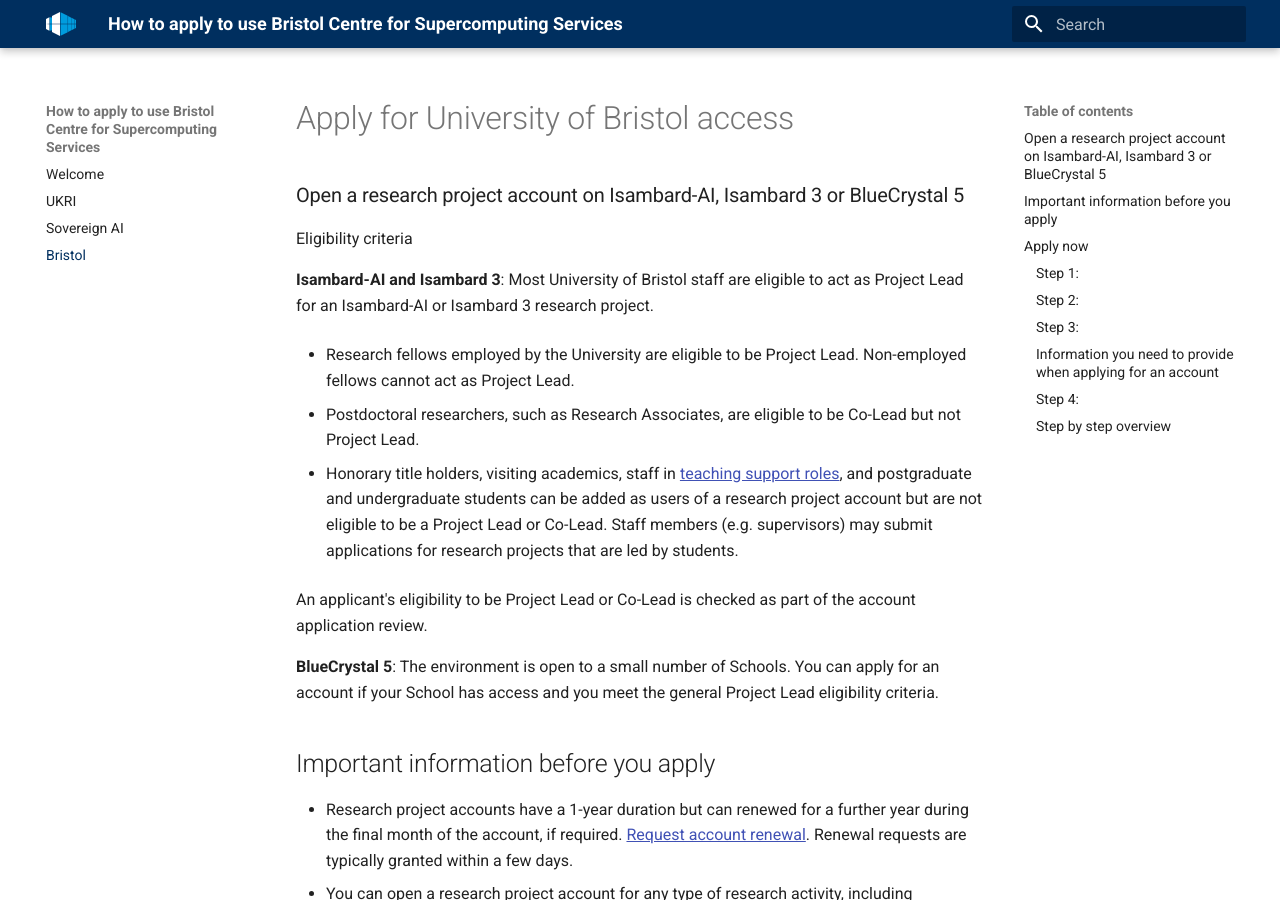
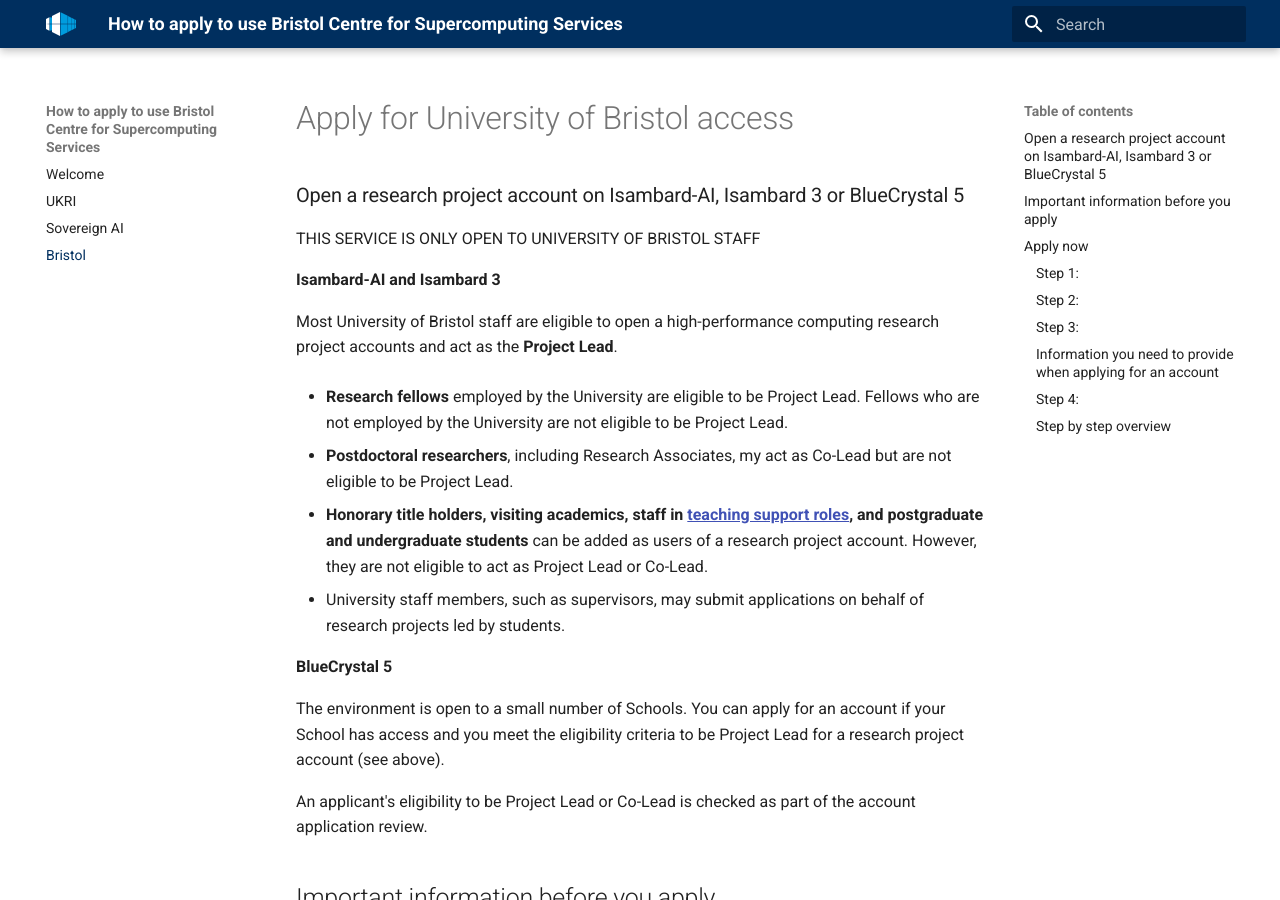
Before and after one commit to isambard-sc/apply.isambard.ac.uk, an MkDocs documentation site: the page built from docs/bristol/index.md, in a window 1280 px wide and 900 px high. Built offline with MkDocs 1.6.1 and Material for MkDocs 9.7.7, drawn with Linux system fonts in a browser that asks for light colours.

Commit message:
Update index.md

```diff
--- a/docs/bristol/index.md
+++ b/docs/bristol/index.md
@@ -7,19 +7,27 @@
 
 ### Open a research project account on Isambard-AI, Isambard 3 or BlueCrystal 5
 
-Eligibility criteria
+THIS SERVICE IS ONLY OPEN TO UNIVERSITY OF BRISTOL STAFF
 
-**Isambard-AI and Isambard 3**: Most University of Bristol staff are eligible to act as Project Lead for an Isambard-AI or Isambard 3 research project.
 
-- Research fellows employed by the University are eligible to be Project Lead. Non-employed fellows cannot act as Project Lead.
 
-- Postdoctoral researchers, such as Research Associates, are eligible to be Co-Lead but not Project Lead.
+**Isambard-AI and Isambard 3**
 
-- Honorary title holders, visiting academics, staff in [teaching support roles](https://www.bristol.ac.uk/hr/tsr/tsr-descriptors-summary.html), and postgraduate and undergraduate students can be added as users of a research project account but are not eligible to be a Project Lead or Co-Lead. Staff members (e.g. supervisors) may submit applications for research projects that are led by students.
+Most University of Bristol staff are eligible to open a high-performance computing research project accounts and act as the **Project Lead**.
+
+- **Research fellows** employed by the University are eligible to be Project Lead. Fellows who are not employed by the University are not eligible to be Project Lead.
+
+- **Postdoctoral researchers**, including Research Associates, my act as Co-Lead but are not eligible to be Project Lead.
+
+- **Honorary title holders, visiting academics, staff in [teaching support roles](https://www.bristol.ac.uk/hr/tsr/tsr-descriptors-summary.html), and postgraduate and undergraduate students** can be added as users of a research project account. However, they are not eligible to act as Project Lead or Co-Lead.
+- University staff members, such as supervisors, may submit applications on behalf of research projects led by students.
+
+
+**BlueCrystal 5**
+
+The environment is open to a small number of Schools. You can apply for an account if your School has access and you meet the eligibility criteria to be Project Lead for a research project account (see above).
 
 An applicant's eligibility to be Project Lead or Co-Lead is checked as part of the account application review.
-
-**BlueCrystal 5**: The environment is open to a small number of Schools. You can apply for an account if your School has access and you meet the general Project Lead eligibility criteria.
 
 ## Important information before you apply
 
```
